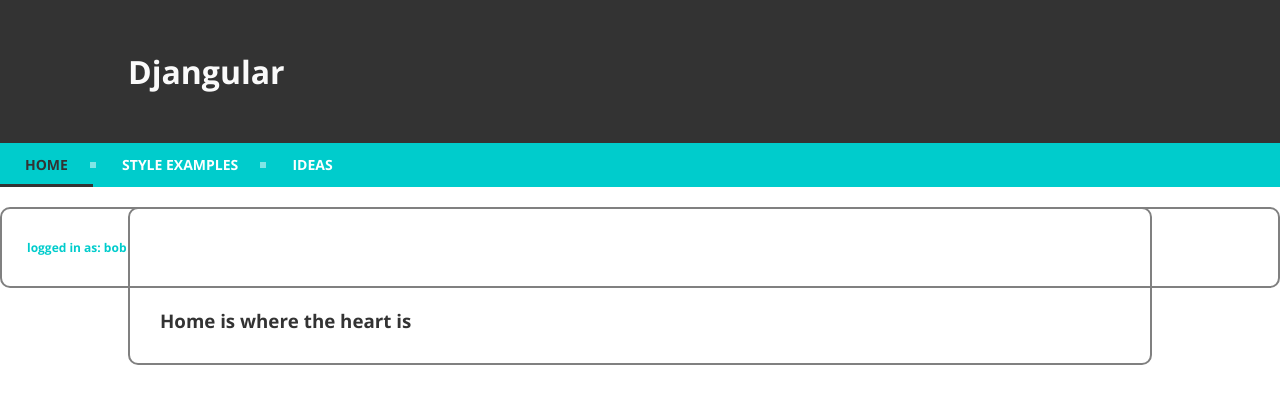
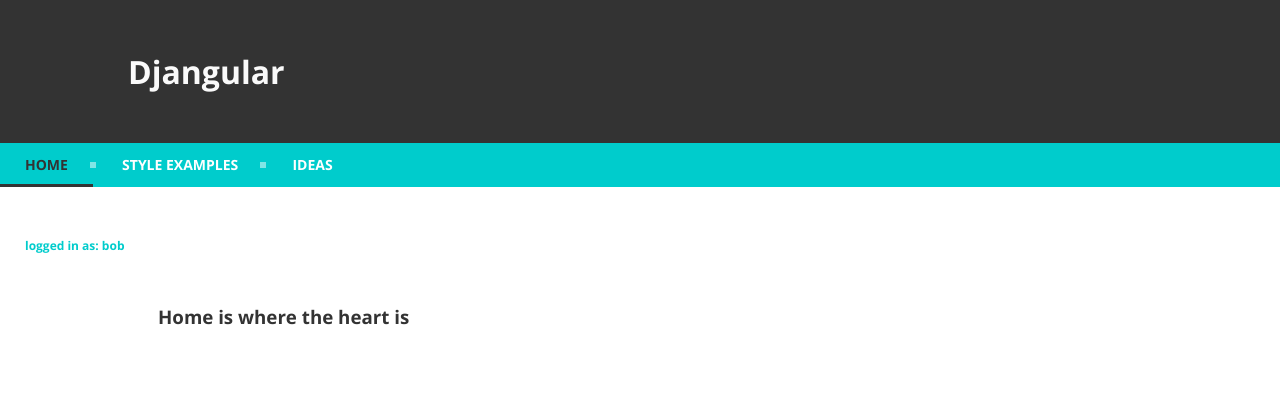
Before and after one commit to aredmond/djangular, a Django app: page / in a window 1280 px wide. Shown: the top 404 px of the page. Run offline with Django 3.2, Linux system fonts and the light colour scheme; data comes from the database, SQL or seed files in the repository; data that the repository does not hold is empty.

Commit message:
small changes

```diff
--- a/code/app1/static/app1/css/style.css
+++ b/code/app1/static/app1/css/style.css
@@ -13,8 +13,6 @@
   margin: 20px auto;
   width: 80%;
   padding: 30px;
-  border: 2px solid gray;
-  border-radius: 10px;
 #  overflow: hidden;
 }
 
```
